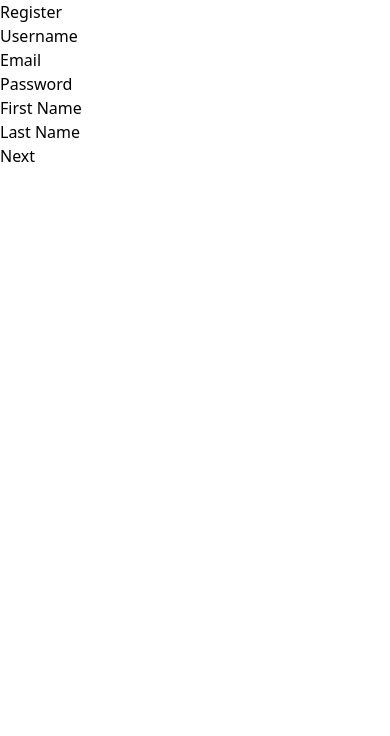
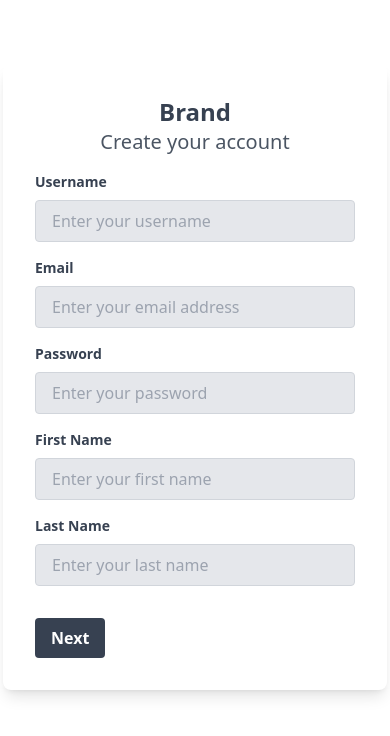
Before and after one commit to anojumisa/FSSE_JAN24_GroupF_GFP, a Next.js app in the folder frontend/final_project/: page /register in a window 390 px wide. Shown: the top 736 px of the page. Built offline with nearby package versions, Linux system fonts and the light colour scheme.

Commit message:
style: add Login and Register tailwind.css

```diff
--- a/frontend/final_project/package.json
+++ b/frontend/final_project/package.json
@@ -17,6 +17,7 @@
     "react-dom": "^18",
     "react-simple-maps": "^3.0.0",
     "swiper": "^11.1.9",
+    "tailwind": "^4.0.0",
     "topojson-client": "^3.1.0",
     "yup": "^1.4.0"
   },
--- a/frontend/final_project/src/pages/login/index.tsx
+++ b/frontend/final_project/src/pages/login/index.tsx
@@ -23,8 +23,16 @@ const Login = () => {
   };
 
   return (
-    <div>
-      <h1>Login</h1>
+    <div className="py-16">
+      <div className="flex bg-white rounded-lg shadow-lg overflow-hidden mx-auto max-w-sm lg:max-w-4xl">
+        <div
+          className="hidden lg:block lg:w-1/2 bg-cover"
+          style={{ backgroundImage: "url('https://images.unsplash.com/photo-1546514714-df0ccc50d7bf?ixlib=rb-1.2.1&ixid=eyJhcHBfaWQiOjEyMDd9&auto=format&fit=crop&w=667&q=80')" }}
+        />
+        <div className="w-full p-8 lg:w-1/2">
+          <h2 className="text-2xl font-semibold text-gray-700 text-center">Brand</h2>
+          <p className="text-xl text-gray-600 text-center">Welcome back!</p>
+
           <Formik
             initialValues={initialValues}
             validationSchema={validationSchema}
@@ -32,22 +40,43 @@ const Login = () => {
           >
             {({ isValid }) => (
               <Form>
-            <div>
-              <label htmlFor="email">Email</label>
-              <Field type="email" id="email" name="email" />
-              <ErrorMessage name="email" component="div" />
+                <div className="mt-4">
+                  <label className="block text-gray-700 text-sm font-bold mb-2" htmlFor="email">Email</label>
+                  <Field
+                    type="email"
+                    id="email"
+                    name="email"
+                    placeholder="Enter your email address"
+                    className="bg-gray-200 text-gray-700 focus:outline-none focus:shadow-outline border border-gray-300 rounded py-2 px-4 block w-full appearance-none"
+                  />
+                  <ErrorMessage className="text-red-500 text-xs italic" name="email" component="div" />
                 </div>
-            <div>
-              <label htmlFor="password">Password</label>
-              <Field type="password" id="password" name="password" />
-              <ErrorMessage name="password" component="div" />
+                <div className="mt-4">
+                  <label className="block text-gray-700 text-sm font-bold mb-2" htmlFor="password">Password</label>
+                  <Field
+                    type="password"
+                    id="password"
+                    name="password"
+                    placeholder="Enter your password"
+                    className="bg-gray-200 text-gray-700 focus:outline-none focus:shadow-outline border border-gray-300 rounded py-2 px-4 block w-full appearance-none"
+                  />
+                  <ErrorMessage className="text-red-500 text-xs italic" name="password" component="div" />
                 </div>
-            <button type="submit" disabled={!isValid}>
+                <div className="mt-8">
+                  <button type="submit" className="bg-gray-700 text-white font-bold py-2 px-4 w-full rounded hover:bg-gray-600" disabled={!isValid}>
                     Login
                   </button>
+                </div>
+                <div className="mt-4 flex items-center justify-between">
+                  <span className="border-b w-1/5 md:w-1/4"></span>
+                  <a href="#" className="text-xs text-gray-500 uppercase">or sign up</a>
+                  <span className="border-b w-1/5 md:w-1/4"></span>
+                </div>
               </Form>
             )}
           </Formik>
+        </div>
+      </div>
     </div>
   );
 };
--- a/frontend/final_project/src/pages/register/index.tsx
+++ b/frontend/final_project/src/pages/register/index.tsx
@@ -63,8 +63,16 @@ const Register = () => {
   };
 
   return (
-    <div>
-      <h1>Register</h1>
+    <div className="py-16">
+      <div className="flex bg-white rounded-lg shadow-lg overflow-hidden mx-auto max-w-sm lg:max-w-4xl">
+        <div
+          className="hidden lg:block lg:w-1/2 bg-cover"
+          style={{ backgroundImage: "url('https://images.unsplash.com/photo-1546514714-df0ccc50d7bf?ixlib=rb-1.2.1&ixid=eyJhcHBfaWQiOjEyMDd9&auto=format&fit=crop&w=667&q=80')" }}
+        />
+        <div className="w-full p-8 lg:w-1/2">
+          <h2 className="text-2xl font-semibold text-gray-700 text-center">Brand</h2>
+          <p className="text-xl text-gray-600 text-center">Create your account</p>
+
           <Formik
             initialValues={initialValues}
             validationSchema={step === 1 ? validationSchema1 : validationSchema2}
@@ -74,83 +82,157 @@ const Register = () => {
               <Form>
                 {step === 1 && (
                   <>
-                <div>
-                  <label htmlFor="username">Username</label>
-                  <Field type="text" id="username" name="username" />
-                  <ErrorMessage name="username" component="div" />
+                    <div className="mt-4">
+                      <label className="block text-gray-700 text-sm font-bold mb-2" htmlFor="username">Username</label>
+                      <Field
+                        type="text"
+                        id="username"
+                        name="username"
+                        placeholder="Enter your username"
+                        className="bg-gray-200 text-gray-700 focus:outline-none focus:shadow-outline border border-gray-300 rounded py-2 px-4 block w-full appearance-none"
+                      />
+                      <ErrorMessage className="text-red-500 text-xs italic" name="username" component="div" />
                     </div>
-                <div>
-                  <label htmlFor="email">Email</label>
-                  <Field type="email" id="email" name="email" />
-                  <ErrorMessage name="email" component="div" />
+                    <div className="mt-4">
+                      <label className="block text-gray-700 text-sm font-bold mb-2" htmlFor="email">Email</label>
+                      <Field
+                        type="email"
+                        id="email"
+                        name="email"
+                        placeholder="Enter your email address"
+                        className="bg-gray-200 text-gray-700 focus:outline-none focus:shadow-outline border border-gray-300 rounded py-2 px-4 block w-full appearance-none"
+                      />
+                      <ErrorMessage className="text-red-500 text-xs italic" name="email" component="div" />
                     </div>
-                <div>
-                  <label htmlFor="password">Password</label>
-                  <Field type="password" id="password" name="password" />
-                  <ErrorMessage name="password" component="div" />
+                    <div className="mt-4">
+                      <label className="block text-gray-700 text-sm font-bold mb-2" htmlFor="password">Password</label>
+                      <Field
+                        type="password"
+                        id="password"
+                        name="password"
+                        placeholder="Enter your password"
+                        className="bg-gray-200 text-gray-700 focus:outline-none focus:shadow-outline border border-gray-300 rounded py-2 px-4 block w-full appearance-none"
+                      />
+                      <ErrorMessage className="text-red-500 text-xs italic" name="password" component="div" />
                     </div>
-                <div>
-                  <label htmlFor="firstName">First Name</label>
-                  <Field type="text" id="firstName" name="firstName" />
-                  <ErrorMessage name="firstName" component="div" />
+                    <div className="mt-4">
+                      <label className="block text-gray-700 text-sm font-bold mb-2" htmlFor="firstName">First Name</label>
+                      <Field
+                        type="text"
+                        id="firstName"
+                        name="firstName"
+                        placeholder="Enter your first name"
+                        className="bg-gray-200 text-gray-700 focus:outline-none focus:shadow-outline border border-gray-300 rounded py-2 px-4 block w-full appearance-none"
+                      />
+                      <ErrorMessage className="text-red-500 text-xs italic" name="firstName" component="div" />
                     </div>
-                <div>
-                  <label htmlFor="lastName">Last Name</label>
-                  <Field type="text" id="lastName" name="lastName" />
-                  <ErrorMessage name="lastName" component="div" />
+                    <div className="mt-4">
+                      <label className="block text-gray-700 text-sm font-bold mb-2" htmlFor="lastName">Last Name</label>
+                      <Field
+                        type="text"
+                        id="lastName"
+                        name="lastName"
+                        placeholder="Enter your last name"
+                        className="bg-gray-200 text-gray-700 focus:outline-none focus:shadow-outline border border-gray-300 rounded py-2 px-4 block w-full appearance-none"
+                      />
+                      <ErrorMessage className="text-red-500 text-xs italic" name="lastName" component="div" />
                     </div>
-                <button type="button" onClick={handleNext} disabled={!isValid}>
+                    <div className="mt-8 flex justify-between items-center">
+                      <button
+                        type="button"
+                        className="bg-gray-700 text-white font-bold py-2 px-4 rounded hover:bg-gray-600"
+                        onClick={handleNext}
+                        disabled={!isValid}
+                      >
                         Next
                       </button>
+                    </div>
                   </>
                 )}
                 {step === 2 && (
                   <>
-                <div>
-                  <label htmlFor="address">Address</label>
-                  <Field type="text" id="address" name="address" />
-                  <ErrorMessage name="address" component="div" />
+                    <div className="mt-4">
+                      <label className="block text-gray-700 text-sm font-bold mb-2" htmlFor="address">Address</label>
+                      <Field
+                        type="text"
+                        id="address"
+                        name="address"
+                        placeholder="Enter your address"
+                        className="bg-gray-200 text-gray-700 focus:outline-none focus:shadow-outline border border-gray-300 rounded py-2 px-4 block w-full appearance-none"
+                      />
+                      <ErrorMessage className="text-red-500 text-xs italic" name="address" component="div" />
                     </div>
-                <div>
-                  <label htmlFor="city">City</label>
-                  <Field type="text" id="city" name="city" />
-                  <ErrorMessage name="city" component="div" />
+                    <div className="mt-4">
+                      <label className="block text-gray-700 text-sm font-bold mb-2" htmlFor="city">City</label>
+                      <Field
+                        type="text"
+                        id="city"
+                        name="city"
+                        placeholder="Enter your city"
+                        className="bg-gray-200 text-gray-700 focus:outline-none focus:shadow-outline border border-gray-300 rounded py-2 px-4 block w-full appearance-none"
+                      />
+                      <ErrorMessage className="text-red-500 text-xs italic" name="city" component="div" />
                     </div>
-                <div>
-                  <label htmlFor="state">State</label>
-                  <Field type="text" id="state" name="state" />
-                  <ErrorMessage name="state" component="div" />
+                    <div className="mt-4">
+                      <label className="block text-gray-700 text-sm font-bold mb-2" htmlFor="state">State</label>
+                      <Field
+                        type="text"
+                        id="state"
+                        name="state"
+                        placeholder="Enter your state"
+                        className="bg-gray-200 text-gray-700 focus:outline-none focus:shadow-outline border border-gray-300 rounded py-2 px-4 block w-full appearance-none"
+                      />
+                      <ErrorMessage className="text-red-500 text-xs italic" name="state" component="div" />
                     </div>
-                <div>
-                  <label htmlFor="zipCode">Zip Code</label>
-                  <Field type="text" id="zipCode" name="zipCode" />
-                  <ErrorMessage name="zipCode" component="div" />
+                    <div className="mt-4">
+                      <label className="block text-gray-700 text-sm font-bold mb-2" htmlFor="zipCode">Zip Code</label>
+                      <Field
+                        type="text"
+                        id="zipCode"
+                        name="zipCode"
+                        placeholder="Enter your zip code"
+                        className="bg-gray-200 text-gray-700 focus:outline-none focus:shadow-outline border border-gray-300 rounded py-2 px-4 block w-full appearance-none"
+                      />
+                      <ErrorMessage className="text-red-500 text-xs italic" name="zipCode" component="div" />
                     </div>
-                <div>
-                  <label htmlFor="imageFile">Image Upload</label>
+                    <div className="mt-4">
+                      <label className="block text-gray-700 text-sm font-bold mb-2" htmlFor="imageFile">Image Upload</label>
                       <input
                         id="imageFile"
                         name="imageFile"
                         type="file"
+                        className="bg-gray-200 text-gray-700 focus:outline-none focus:shadow-outline border border-gray-300 rounded py-2 px-4 block w-full appearance-none"
                         onChange={(event) => {
                           const file = event.currentTarget.files ? event.currentTarget.files[0] : null;
                           setFieldValue("imageFile", file);
                         }}
                       />
-                  <ErrorMessage name="imageFile" component="div" />
+                      <ErrorMessage className="text-red-500 text-xs italic" name="imageFile" component="div" />
                     </div>
-                <button type="button" onClick={handlePrevious}>
+                    <div className="mt-8 flex justify-between items-center">
+                      <button
+                        type="button"
+                        className="bg-gray-700 text-white font-bold py-2 px-4 rounded hover:bg-gray-600"
+                        onClick={handlePrevious}
+                      >
                         Previous
                       </button>
-                <button type="submit" disabled={!isValid}>
+                      <button
+                        type="submit"
+                        className="bg-gray-700 text-white font-bold py-2 px-4 rounded hover:bg-gray-600"
+                        disabled={!isValid}
+                      >
                         Submit
                       </button>
+                    </div>
                   </>
                 )}
               </Form>
             )}
           </Formik>
         </div>
+      </div>
+    </div>
   );
 };
 
```
Also changed, not shown: 1 other file (tests, documents, lock files or other folders). Lines whose indentation alone changed are shown as unchanged.
